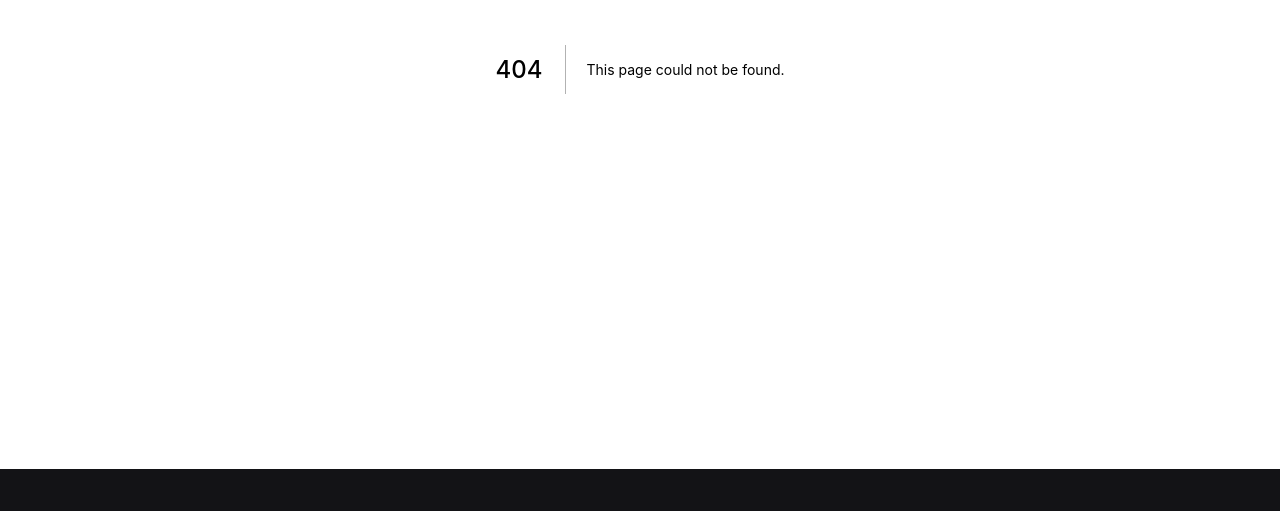
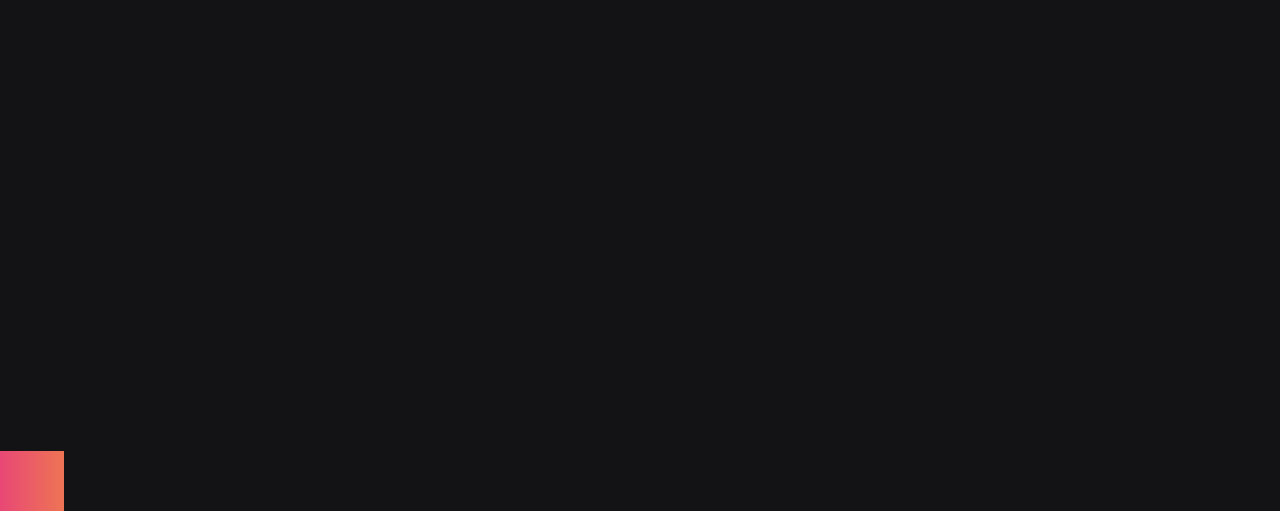
Before and after one commit to PMP56/theaimtrainer, a Next.js app: page /components/movingGradient in a window 1280 px wide. Before the commit this address had no page. Shown: the part 331-842 px from the top of the page. Before the commit the page ends 800 px from the top, so only its background shows below. Built offline with nearby package versions, Linux system fonts and the light colour scheme.

Commit message:
SEO Desc added

```diff
--- /dev/null
+++ b/pages/components/movingGradient.tsx
@@ -0,0 +1,25 @@
+import type { NextPage } from 'next'
+import { CSSProperties } from 'react';
+import styles from "../../styles/Home.module.css"
+
+interface Props{
+    top: number,
+    left: number,
+    direction: string
+}
+
+const MovingGradient: NextPage<Props> = (props) => {
+    return(
+        <div
+            className={(props.direction == 'x')? styles.movingGradient : styles.movingGradient2}
+            style={{
+                "--speed": (props.direction == 'x')? `${(Math.random() * 5) + 25}s` : `${(Math.random() * 5) + 15}s`,
+                "left": `${props.left}px`,
+                "top": (props.direction == 'x') ? `${props.top}px` : '0px'
+            } as CSSProperties}
+        >
+        </div>
+    )
+}
+
+export default MovingGradient;
```
Also changed, not shown: 2 other files (tests, documents, lock files or other folders).
